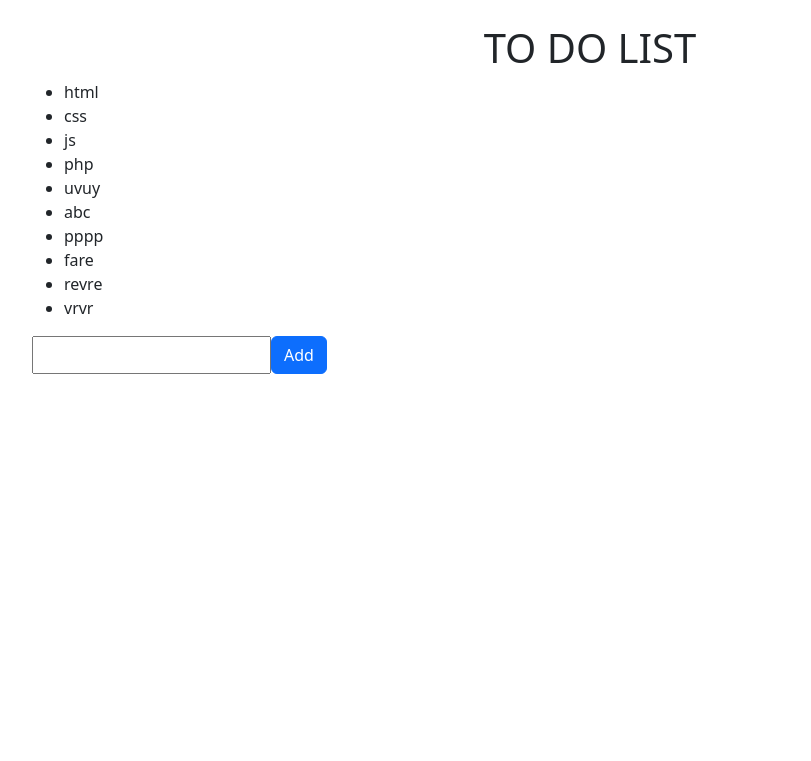
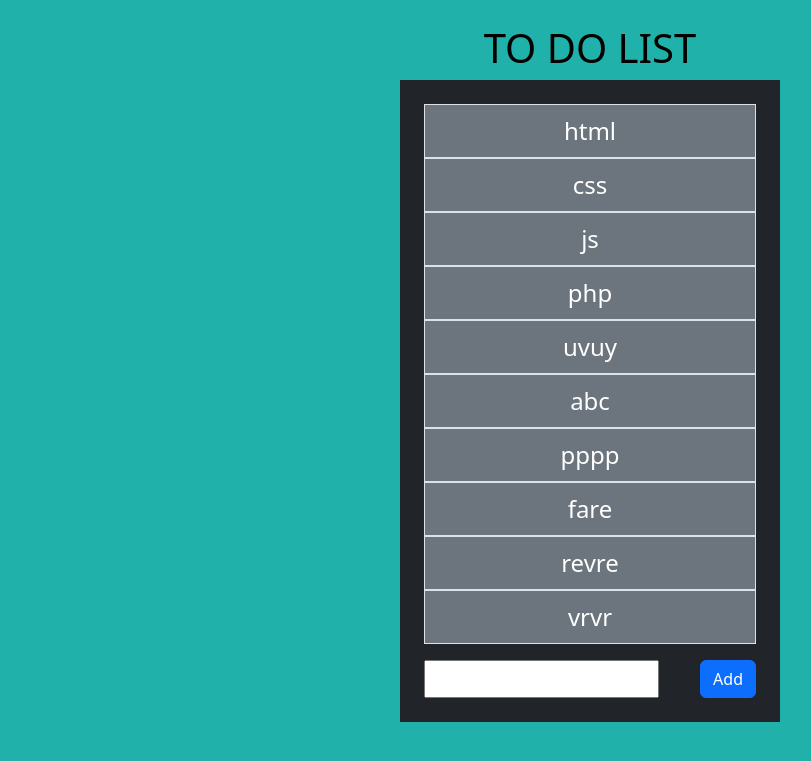
Before and after one commit to MaTtiaa01/php-todo-list-json, a PHP site: page / in a window 1280 px wide. Shown: the top 761 px of the page, without its empty margins (50-861 px from the left). Run offline with PHP 8.4, Linux system fonts and the light colour scheme.

Commit message:
add some style

```diff
--- a/index.php
+++ b/index.php
@@ -16,15 +16,18 @@
 
 <body>
     <div id="app">
-        <div class="container py-4">
+        <div class="container py-4 ">
             <h1 class="text-uppercase text-center">to do list</h1>
-            <main>
-                <ul>
-                    <li v-for="task in tasks"> {{task}}</li>
-                </ul>
-                <div class="d-flex">
-                    <input type="text" name="newTask" id="newTask" v-model="task">
-                    <button class="btn btn-primary" type="submit" @click="callApiPost()">Add</button>
+            <main class="d-flex flex-column align-items-center row">
+                <div class="col-4 bg-dark text-white p-4">
+                    <ul class="">
+                        <li class="bg-secondary border py-2 text-center fs-4" v-for="task in tasks"> {{task}}</li>
+                    </ul>
+                    <div class="d-flex justify-content-between mt-3">
+                        <input type="text" name="newTask" id="newTask" v-model="task">
+                        <button class="btn btn-primary" type="submit" @click="callApiPost()">Add</button>
+                    </div>
+
                 </div>
             </main>
         </div>
--- /dev/null
+++ b/style.css
@@ -0,0 +1,16 @@
+* {
+    margin: 0;
+    padding: 0;
+    box-sizing: border-box;
+}
+
+body {
+    background-color: lightseagreen;
+    color: black;
+}
+
+ul {
+    list-style: none;
+    margin: 0;
+    padding: 0;
+}
```
